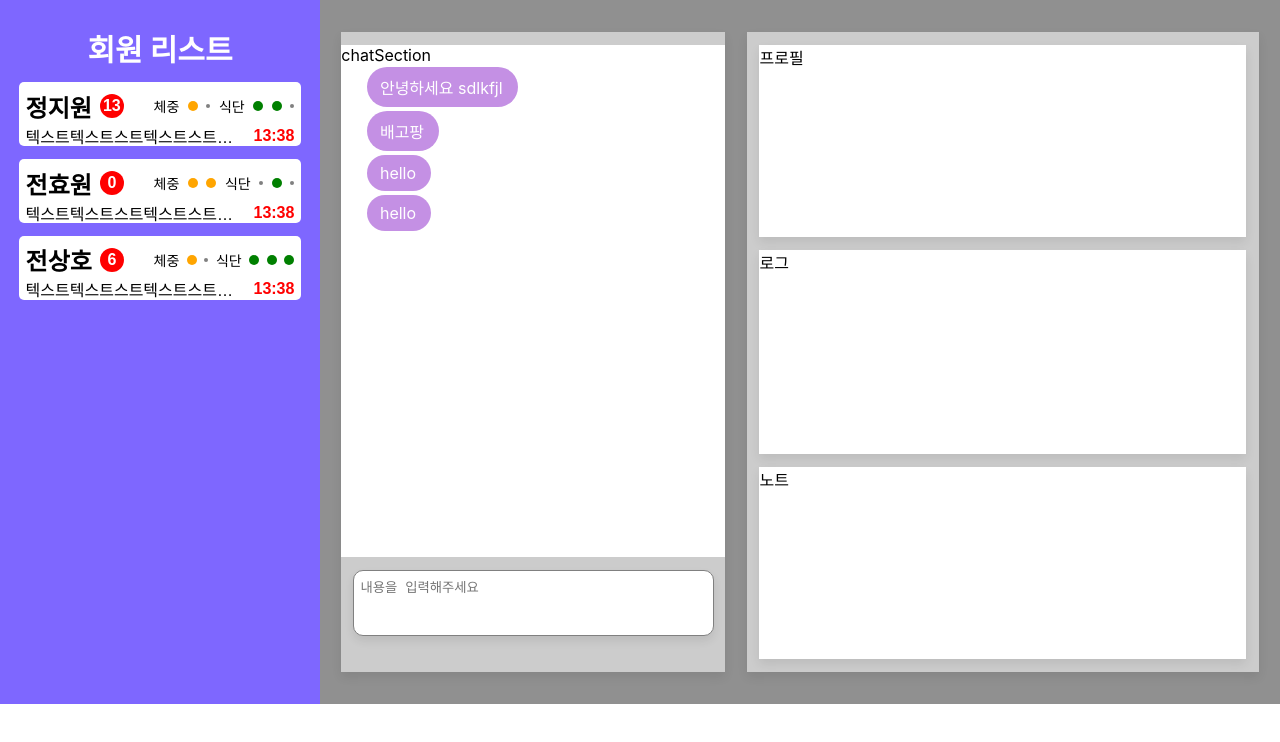
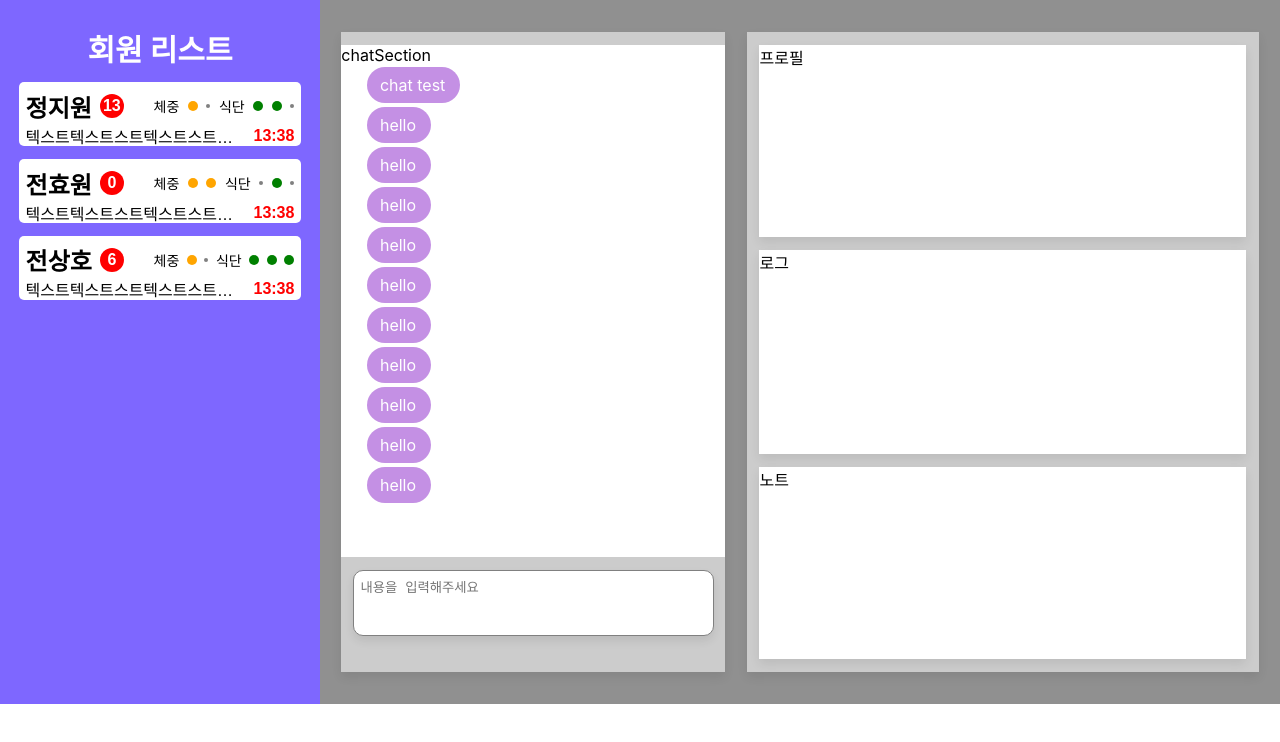
Before and after one commit to sangho-jeon/mauve-admin, a React (Create React App) app: page / in a window 1280 px wide. Shown: the top 742 px of the page. Built offline with nearby package versions, Linux system fonts and the light colour scheme.

Commit message:
[update] data structure update

```diff
--- a/src/components/feature/chatblock/chat/dummy.json
+++ b/src/components/feature/chatblock/chat/dummy.json
@@ -1,85 +1,76 @@
 {
   "statusCode": 200,
-  "body": {
-    "chats": {
-      "2021-11-18": [
+  "body": [
     {
-          "_id": "61964dfcc72cbd376f814c37",
+      "_id": "619df0fb83e3304b2105bcd7",
       "tag": "chat",
-          "chat": "안녕하세요 sdlkfjl",
-          "readers": ["618b8b15e1570e4894492b12", "6188e48a9c10dd00179b767d"],
-          "sender": {
-            "_id": "6303e48a9c10dd00179b767f",
-            "name": "정지원",
-            "profile_img": {
-              "location": " "
-            }
-          },
-          "nonReadersNum": 0,
-          "created_at_date": "2021-11-18",
-          "created_at_time": "21:58"
-        },
-        {
-          "_id": "619651d60d0fdd3e5657c52t",
-          "tag": "chat",
-          "chat": "배고팡",
+      "chat": "chat test",
       "readers": ["6188e48a9c10dd00179b767d"],
+      "created_at": "2021-11-24T16:59:55.331Z",
       "sender": {
         "_id": "6188e48a9c10dd00179b767d",
         "name": "정지원",
-            "profile_img": {
-              "location": " "
-            }
+        "profile_img": " "
       },
       "nonReadersNum": 1,
-          "created_at_date": "2021-11-18",
-          "created_at_time": "22:15"
+      "created_at_date": "2021-11-24",
+      "created_at_time": "16:59"
     },
     {
-          "_id": "619654892ccf450ab5c42d3f",
+      "_id": "6197485cc46848dc30fd7b65",
       "tag": "chat",
       "chat": "hello",
       "readers": ["6188e48a9c10dd00179b767d"],
+      "created_at": "2021-11-19T15:46:52.928Z",
       "sender": {
         "_id": "6188e48a9c10dd00179b767d",
         "name": "정지원",
-            "profile_img": {
-              "location": " "
-            }
+        "profile_img": " "
       },
       "nonReadersNum": 1,
-          "created_at_date": "2021-11-18",
-          "created_at_time": "22:26"
+      "created_at_date": "2021-11-19",
+      "created_at_time": "15:46"
     },
     {
-          "_id": "6196585da273a0cfa633fb75",
+      "_id": "6197485bc46848dc30fd7b62",
       "tag": "chat",
       "chat": "hello",
       "readers": ["6188e48a9c10dd00179b767d"],
+      "created_at": "2021-11-19T15:46:51.895Z",
       "sender": {
-            "_id": "618b8b15e1570e4894492b12",
-            "name": "정지원_코치",
-            "profile_img": {
-              "location": " "
-            }
+        "_id": "6188e48a9c10dd00179b767d",
+        "name": "정지원",
+        "profile_img": " "
       },
       "nonReadersNum": 1,
-          "created_at_date": "2021-11-18",
-          "created_at_time": "22:42"
-        }
-      ],
-      "2021-11-19": [
+      "created_at_date": "2021-11-19",
+      "created_at_time": "15:46"
+    },
     {
-          "_id": "61971e9168c8d9350047847b",
+      "_id": "6197485ac46848dc30fd7b5f",
       "tag": "chat",
       "chat": "hello",
       "readers": ["6188e48a9c10dd00179b767d"],
+      "created_at": "2021-11-19T15:46:50.632Z",
       "sender": {
         "_id": "6188e48a9c10dd00179b767d",
         "name": "정지원",
-            "profile_img": {
-              "location": " "
-            }
+        "profile_img": " "
+      },
+      "nonReadersNum": 1,
+      "created_at_date": "2021-11-19",
+      "created_at_time": "15:46"
+    },
+    {
+      "_id": "61971e9368c8d93500478481",
+      "tag": "chat",
+      "chat": "hello",
+      "readers": ["6188e48a9c10dd00179b767d"],
+      "created_at": "2021-11-19T12:48:35.867Z",
+      "sender": {
+        "_id": "6188e48a9c10dd00179b767d",
+        "name": "정지원",
+        "profile_img": " "
       },
       "nonReadersNum": 1,
       "created_at_date": "2021-11-19",
@@ -90,82 +81,91 @@
       "tag": "chat",
       "chat": "hello",
       "readers": ["6188e48a9c10dd00179b767d"],
+      "created_at": "2021-11-19T12:48:34.549Z",
       "sender": {
         "_id": "6188e48a9c10dd00179b767d",
         "name": "정지원",
-            "profile_img": {
-              "location": " "
-            }
+        "profile_img": " "
       },
       "nonReadersNum": 1,
       "created_at_date": "2021-11-19",
       "created_at_time": "12:48"
     },
     {
-          "_id": "61971e9368c8d93500478481",
+      "_id": "61971e9168c8d9350047847b",
       "tag": "chat",
       "chat": "hello",
       "readers": ["6188e48a9c10dd00179b767d"],
+      "created_at": "2021-11-19T12:48:33.289Z",
       "sender": {
         "_id": "6188e48a9c10dd00179b767d",
         "name": "정지원",
-            "profile_img": {
-              "location": " "
-            }
+        "profile_img": " "
       },
       "nonReadersNum": 1,
       "created_at_date": "2021-11-19",
       "created_at_time": "12:48"
     },
     {
-          "_id": "6197485ac46848dc30fd7b5f",
+      "_id": "6196585da273a0cfa633fb75",
       "tag": "chat",
       "chat": "hello",
       "readers": ["6188e48a9c10dd00179b767d"],
+      "created_at": "2021-11-18T22:42:53.933Z",
+      "sender": {
+        "_id": "618b8b15e1570e4894492b12",
+        "name": "정지원_코치",
+        "profile_img": " "
+      },
+      "nonReadersNum": 1,
+      "created_at_date": "2021-11-18",
+      "created_at_time": "22:42"
+    },
+    {
+      "_id": "619654892ccf450ab5c42d3f",
+      "tag": "chat",
+      "chat": "hello",
+      "readers": ["6188e48a9c10dd00179b767d"],
+      "created_at": "2021-11-18T22:26:33.450Z",
       "sender": {
         "_id": "6188e48a9c10dd00179b767d",
         "name": "정지원",
-            "profile_img": {
-              "location": " "
-            }
+        "profile_img": " "
       },
       "nonReadersNum": 1,
-          "created_at_date": "2021-11-19",
-          "created_at_time": "15:46"
+      "created_at_date": "2021-11-18",
+      "created_at_time": "22:26"
     },
+
     {
-          "_id": "6197485bc46848dc30fd7b62",
+      "_id": "619651d60d0fdd3e5657c52f",
       "tag": "chat",
       "chat": "hello",
       "readers": ["6188e48a9c10dd00179b767d"],
+      "created_at": "2021-11-18T22:15:02.809Z",
       "sender": {
         "_id": "6188e48a9c10dd00179b767d",
         "name": "정지원",
-            "profile_img": {
-              "location": " "
-            }
+        "profile_img": " "
       },
       "nonReadersNum": 1,
-          "created_at_date": "2021-11-19",
-          "created_at_time": "15:46"
+      "created_at_date": "2021-11-18",
+      "created_at_time": "22:15"
     },
     {
-          "_id": "6197485cc46848dc30fd7b65",
+      "_id": "61964dfcc72cbd376f814c37",
       "tag": "chat",
       "chat": "hello",
-          "readers": ["6188e48a9c10dd00179b767d"],
+      "readers": ["618b8b15e1570e4894492b12", "6188e48a9c10dd00179b767d"],
+      "created_at": "2021-11-18T21:58:36.855Z",
       "sender": {
         "_id": "6188e48a9c10dd00179b767d",
         "name": "정지원",
-            "profile_img": {
-              "location": " "
-            }
+        "profile_img": " "
       },
-          "nonReadersNum": 1,
-          "created_at_date": "2021-11-19",
-          "created_at_time": "15:46"
+      "nonReadersNum": 0,
+      "created_at_date": "2021-11-18",
+      "created_at_time": "21:58"
     }
   ]
 }
-  }
-}
--- a/src/components/feature/chatblock/chat/index.jsx
+++ b/src/components/feature/chatblock/chat/index.jsx
@@ -14,7 +14,7 @@ const ChatSection = (props) => {
   const [recentChat, setRecentChat] = useState("");
 
   useEffect(() => {
-    setChatMonitor(dummy.body.chats["2021-11-18"]);
+    setChatMonitor(dummy.body);
   }, [props]);
 
   const handleInput = (e) => {
@@ -47,7 +47,6 @@ const ChatSection = (props) => {
   };
 
   const myId = props.id;
-  const chats = dummy.body.chats["2021-11-18"];
   return (
     <Chatlayout>
       <ChatContainer>
```
Lines whose indentation alone changed are shown as unchanged.
